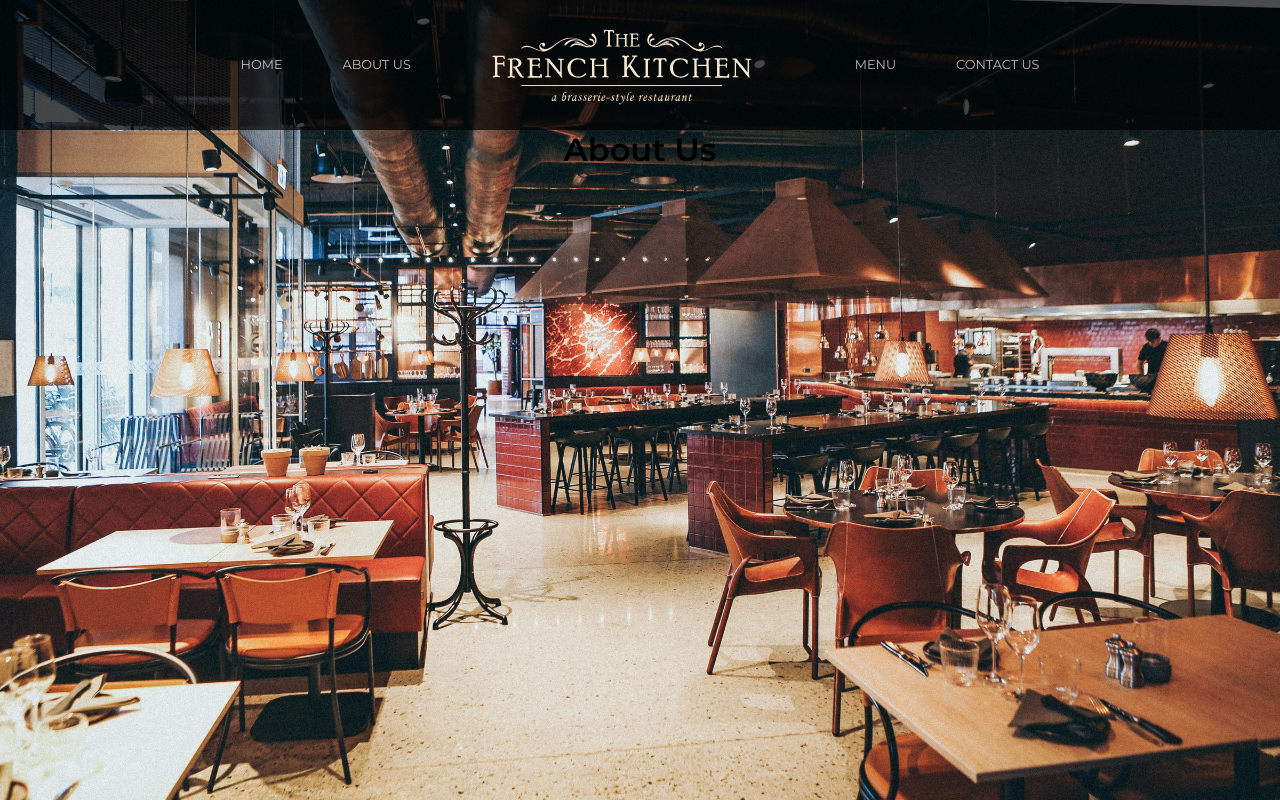
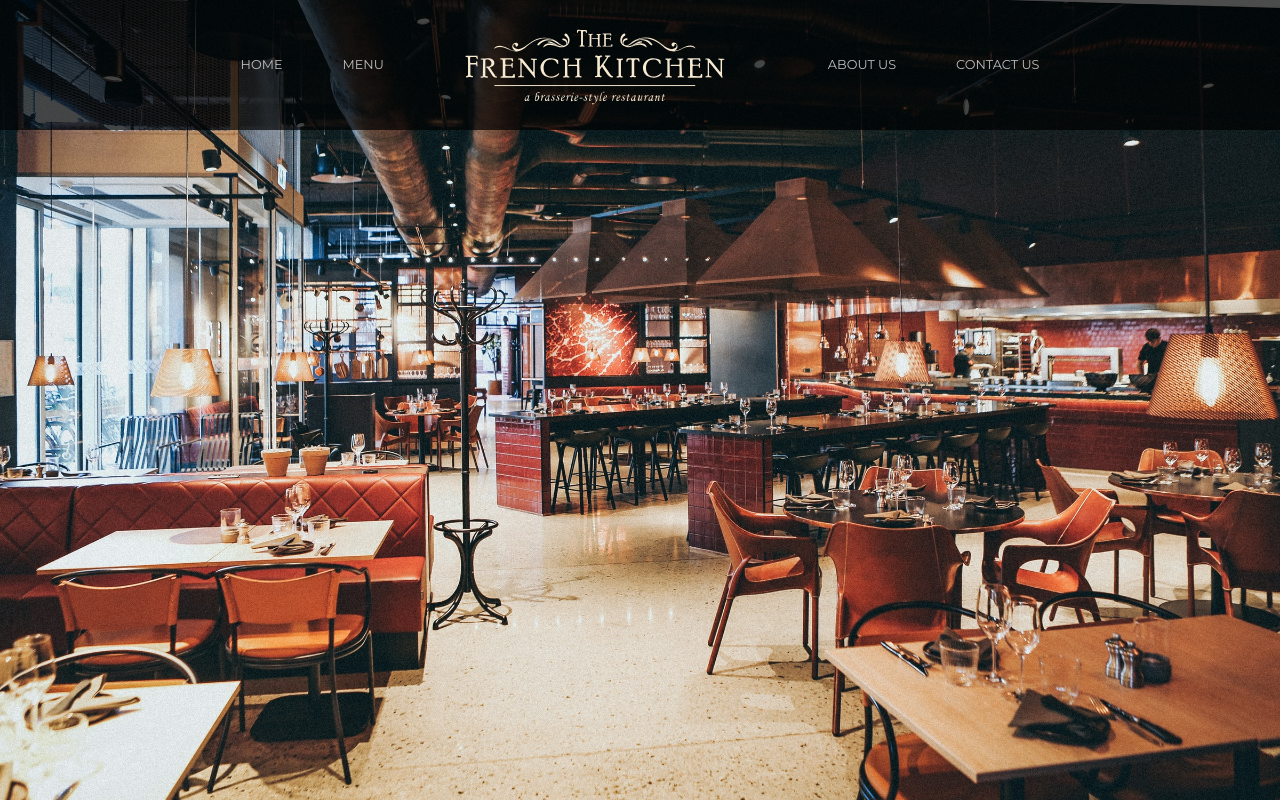
Before and after one commit to SenciZ/Restaurant-Page, a website built with webpack: page dist/index.html in a window 1280 px wide. Built offline with nearby package versions, Linux system fonts and the light colour scheme.

```diff
--- a/src/home.js
+++ b/src/home.js
@@ -1,4 +1,7 @@
+import navBar from "./navBar"
+
 const welcomeMsg = function() {
+  navBar();
   let mainContainer = document.createElement("main");
   mainContainer.classList.add("mainContainer");
   let content = document.querySelector("#content");
--- a/src/index.js
+++ b/src/index.js
@@ -1,2 +1,5 @@
-import welcomeMsg from "./home"
-import about from "./aboutus"
+// import welcomeMsg from "./home"
+// import about from "./aboutus"
+import navBar from "./navBar"
+
+navBar();
--- /dev/null
+++ b/src/navBar.js
@@ -0,0 +1,88 @@
+import { welcomeMsg } from "./home";
+
+
+const navBar = function(){
+
+    let container = document.querySelector("#content");
+    let navBar = document.createElement("nav");
+    navBar.classList.add("navBar")
+
+
+    let left = document.createElement("div");
+    left.classList.add("leftNavHolder");
+
+
+    let logoHolder = document.createElement("div");
+    logoHolder.classList.add("logoHolder");
+
+    let logoImg = document.createElement("img");
+    logoImg.classList.add("logoImg");
+    logoImg.src="./images/french_kitchen.svg";
+
+    let right = document.createElement("div");
+    right.classList.add("rightNavHolder");
+
+    let leftLinks = document.createElement("ul");
+    leftLinks.classList.add("leftNavLinks")
+    let liHome = document.createElement("li");
+    liHome.textContent = "Home";
+
+    liHome.addEventListener("click", function(){
+        if(container.firstChild){
+            while (container.firstChild) {
+                container.removeChild(container.firstChild);
+              }
+        }
+        welcomeMsg();
+    })
+    let liAbout = document.createElement("li");
+    liAbout.textContent = "About Us";
+    liAbout.addEventListener("click", function(){
+        if(container.firstChild){
+            while (container.firstChild) {
+                container.removeChild(container.firstChild);
+              }
+        }
+        welcomeMsg();
+    })
+
+
+    let rightLinks = document.createElement("ul");
+    rightLinks.classList.add("rightNavLinks");
+    let liMenu = document.createElement("li");
+    liMenu.textContent = "Menu";
+    liMenu.addEventListener("click", function(){
+        if(container.firstChild){
+            while (container.firstChild) {
+                container.removeChild(container.firstChild);
+              }
+        }
+        welcomeMsg();
+    })
+    let liContact = document.createElement("li");
+    liContact.textContent = "Contact Us";
+    liContact.addEventListener("click", function(){
+        if(container.firstChild){
+            while (container.firstChild) {
+                container.removeChild(container.firstChild);
+              }
+        }
+        welcomeMsg();
+    })
+
+
+    navBar.appendChild(left);
+    navBar.appendChild(logoHolder);
+    navBar.appendChild(right);
+    left.appendChild(leftLinks)
+    right.appendChild(rightLinks)
+    leftLinks.appendChild(liHome);
+    leftLinks.appendChild(liMenu);
+    rightLinks.appendChild(liAbout);
+    rightLinks.appendChild(liContact);
+    logoHolder.appendChild(logoImg);
+    container.appendChild(navBar);
+
+};
+
+export default navBar
```
Also changed, not shown: dist/index.html, dist/main.js.
